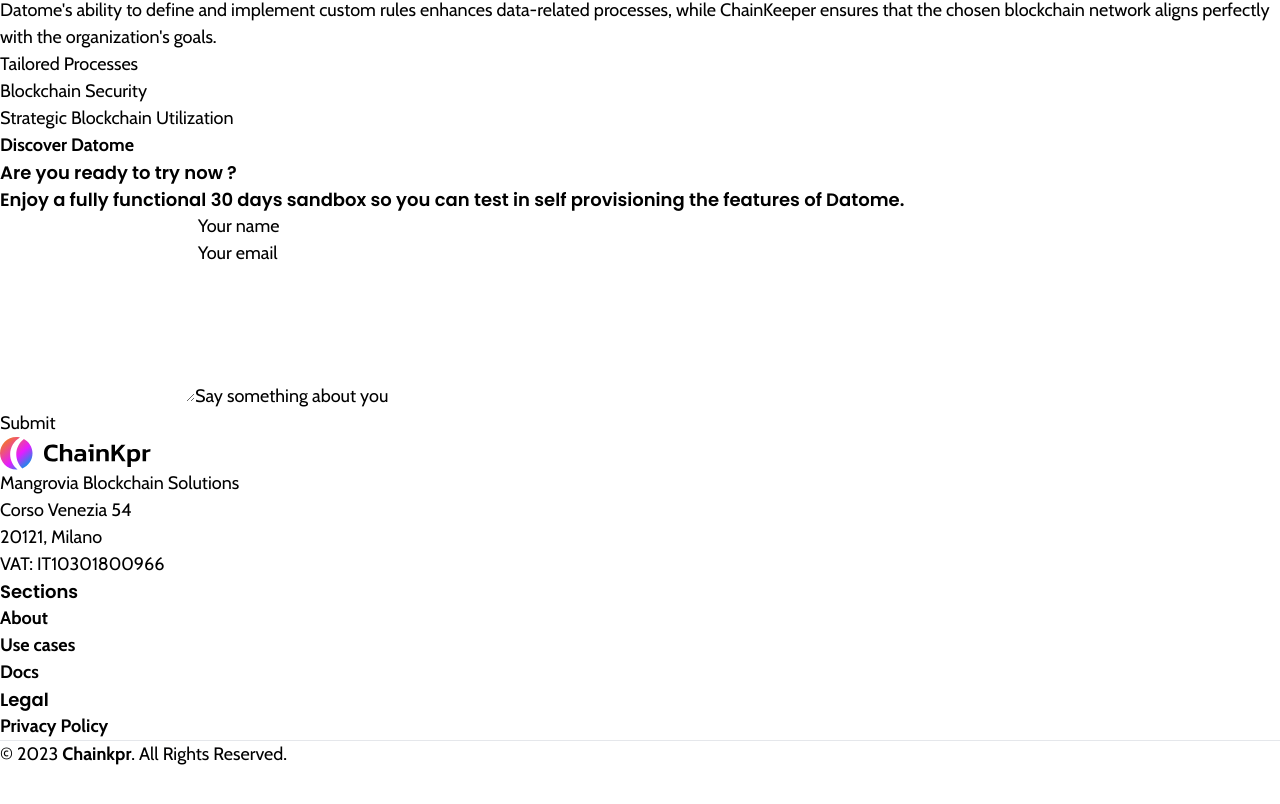
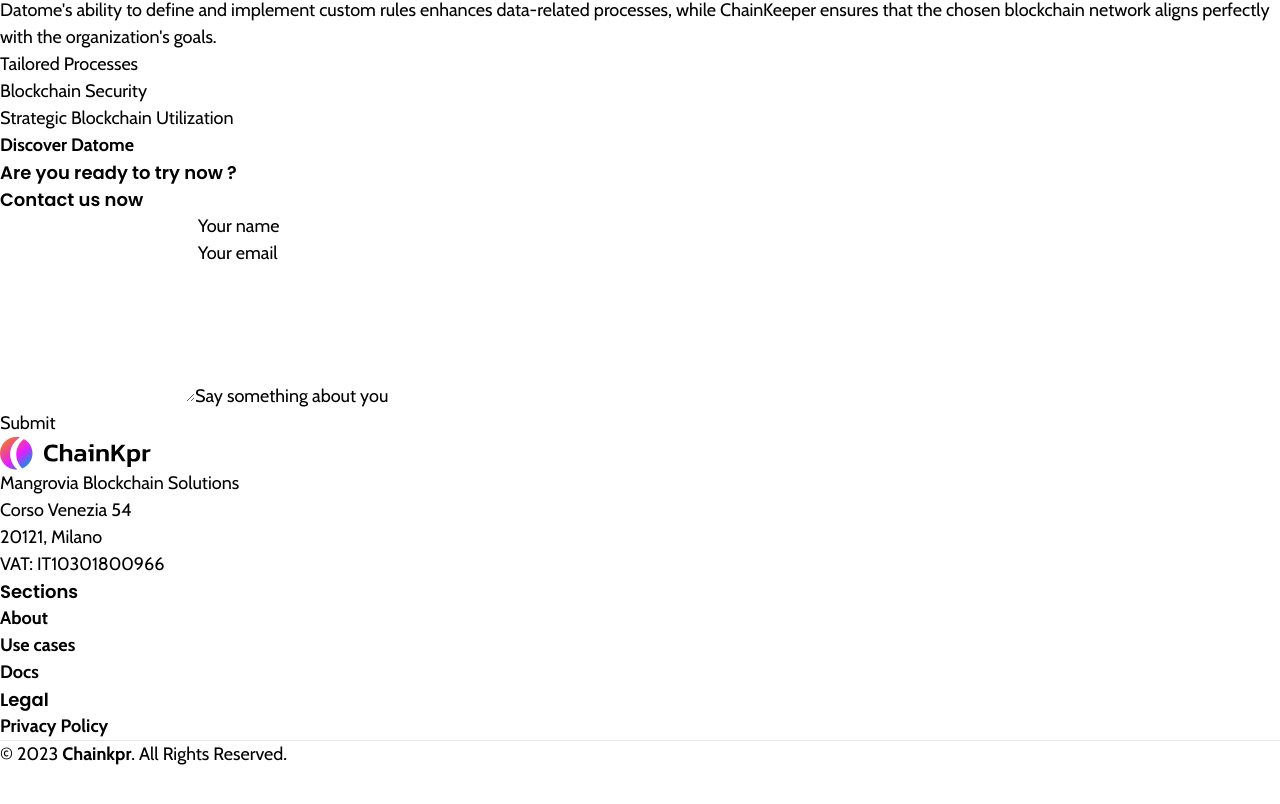
Before and after one commit to devbewill/chainkpr, a Next.js app: page / in a window 1280 px wide. Shown: the part 10784-11588 px from the top of the page. Built offline with nearby package versions, Linux system fonts and the light colour scheme.

Commit message:
fixed contact text

```diff
--- a/src/components/contacts/Contacts.js
+++ b/src/components/contacts/Contacts.js
@@ -8,9 +8,7 @@
       </h1>
       <div className="lg:flex flex-col mx-auto max-w-screen-xl pt-20 lg:py-20 md:px-6 gap-10 items-center ">
         <h1 className="my-5 text-xl text-black max-w-xl ">
-          Enjoy a fully functional{" "}
-          <span className="text-primary">30 days sandbox </span>so you can test
-          in self provisioning the features of Datome.
+          Contact us <span className="text-primary">now </span>
         </h1>
 
         <ContactForm></ContactForm>
```
